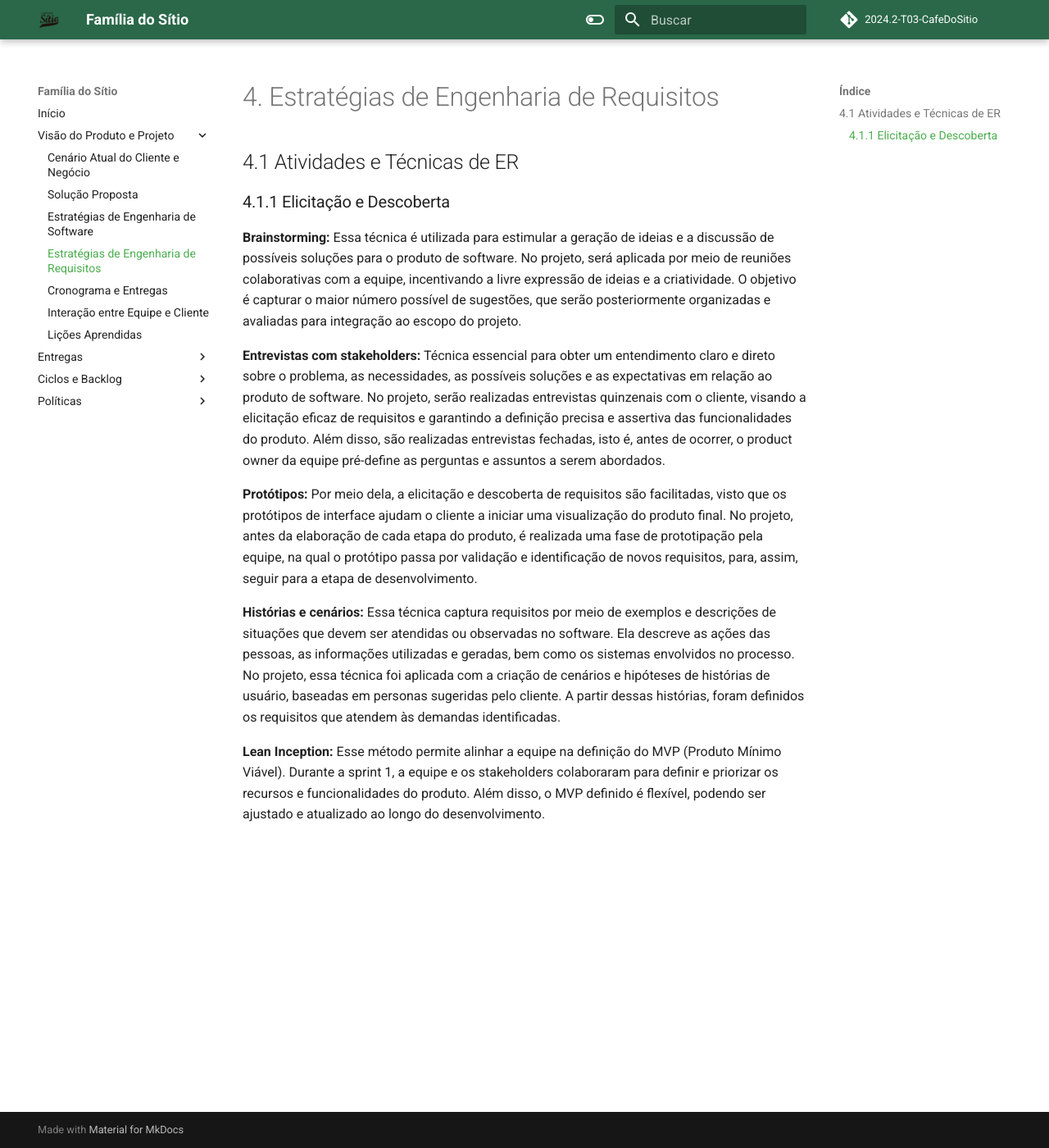
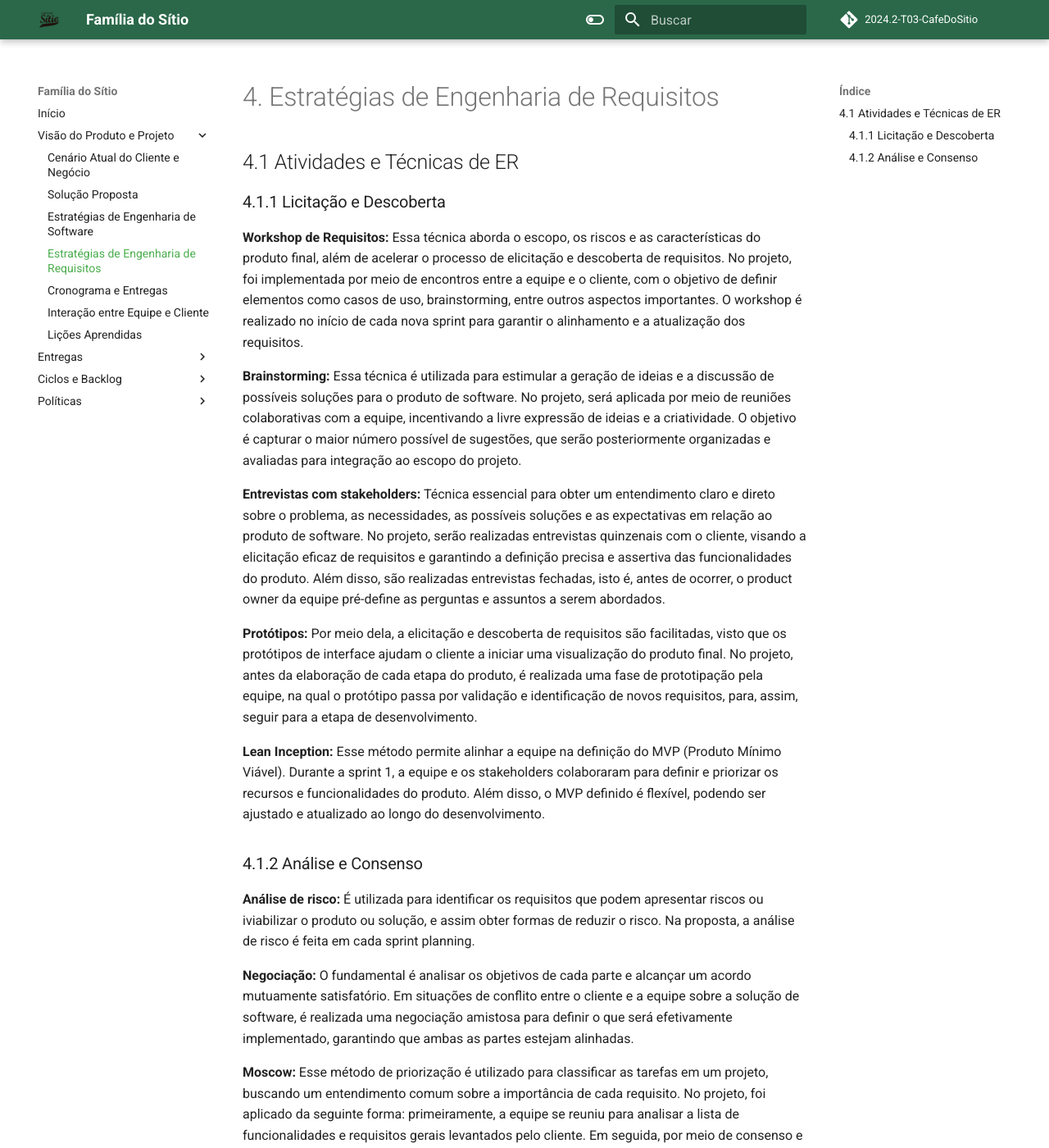
Before and after one commit to mdsreq-fga-unb/2024.2-T03-CafeDoSitio, an MkDocs documentation site: the page built from docs/sections/2-docPage/4-engenhariaRequisitos.md, in a window 1280 px wide and 1400 px high. Shown: the whole window at 82% size. Built offline with MkDocs 1.6.1 and Material for MkDocs 9.7.7, drawn with Linux system fonts in a browser that asks for light colours; comment, search, counter and statistics services are not loaded; some of the changed text lies outside the part shown.

Commit message:
docs: adicionando técnicas de análise e consenso tópico 4.1

```diff
--- a/docs/sections/2-docPage/4-engenhariaRequisitos.md
+++ b/docs/sections/2-docPage/4-engenhariaRequisitos.md
@@ -2,7 +2,9 @@
 
 ## 4.1 Atividades e Técnicas de ER
 
-### 4.1.1 Elicitação e Descoberta
+### 4.1.1 Licitação e Descoberta
+
+**Workshop de Requisitos:**  Essa técnica aborda o escopo, os riscos e as características do produto final, além de acelerar o processo de elicitação e descoberta de requisitos. No projeto, foi implementada por meio de encontros entre a equipe e o cliente, com o objetivo de definir elementos como casos de uso, brainstorming, entre outros aspectos importantes. O workshop é realizado no início de cada nova sprint para garantir o alinhamento e a atualização dos requisitos.
 
 **Brainstorming:** Essa técnica é utilizada para estimular a geração de ideias e a discussão de possíveis soluções para o produto de software. No projeto, será aplicada por meio de reuniões colaborativas com a equipe, incentivando a livre expressão de ideias e a criatividade. O objetivo é capturar o maior número possível de sugestões, que serão posteriormente organizadas e avaliadas para integração ao escopo do projeto.
 
@@ -10,6 +12,12 @@
 
 **Protótipos:** Por meio dela, a elicitação e descoberta de requisitos são facilitadas, visto que os protótipos de interface ajudam o cliente a iniciar uma visualização do produto final. No projeto, antes da elaboração de cada etapa do produto, é realizada uma fase de prototipação pela equipe, na qual o protótipo passa por validação e identificação de novos requisitos, para, assim, seguir para a etapa de desenvolvimento.
 
-**Histórias e cenários:** Essa técnica captura requisitos por meio de exemplos e descrições de situações que devem ser atendidas ou observadas no software. Ela descreve as ações das pessoas, as informações utilizadas e geradas, bem como os sistemas envolvidos no processo. No projeto, essa técnica foi aplicada com a criação de cenários e hipóteses de histórias de usuário, baseadas em personas sugeridas pelo cliente. A partir dessas histórias, foram definidos os requisitos que atendem às demandas identificadas.
+**Lean Inception:** Esse método permite alinhar a equipe na definição do MVP (Produto Mínimo Viável). Durante a sprint 1, a equipe e os stakeholders colaboraram para definir e priorizar os recursos e funcionalidades do produto. Além disso, o MVP definido é flexível, podendo ser ajustado e atualizado ao longo do desenvolvimento.
 
-**Lean Inception:** Esse método permite alinhar a equipe na definição do MVP (Produto Mínimo Viável). Durante a sprint 1, a equipe e os stakeholders colaboraram para definir e priorizar os recursos e funcionalidades do produto. Além disso, o MVP definido é flexível, podendo ser ajustado e atualizado ao longo do desenvolvimento.
+### 4.1.2 Análise e Consenso
+
+**Análise de risco:** É utilizada para identificar os requisitos que podem apresentar riscos ou iviabilizar o produto ou solução, e assim obter formas de reduzir o risco. Na proposta, a análise de risco é feita em cada sprint planning.
+
+**Negociação:** O fundamental é analisar os objetivos de cada parte e alcançar um acordo mutuamente satisfatório. Em situações de conflito entre o cliente e a equipe sobre a solução de software, é realizada uma negociação amistosa para definir o que será efetivamente implementado, garantindo que ambas as partes estejam alinhadas.
+
+**Moscow:** Esse método de priorização é utilizado para classificar as tarefas em um projeto, buscando um entendimento comum sobre a importância de cada requisito. No projeto, foi aplicado da seguinte forma: primeiramente, a equipe se reuniu para analisar a lista de funcionalidades e requisitos gerais levantados pelo cliente. Em seguida, por meio de consenso e votação, foram definidas as prioridades, riscos e importâncias de cada item. Por fim, as diretrizes foram alinhadas e validadas em uma nova reunião com os stakeholders.
```
